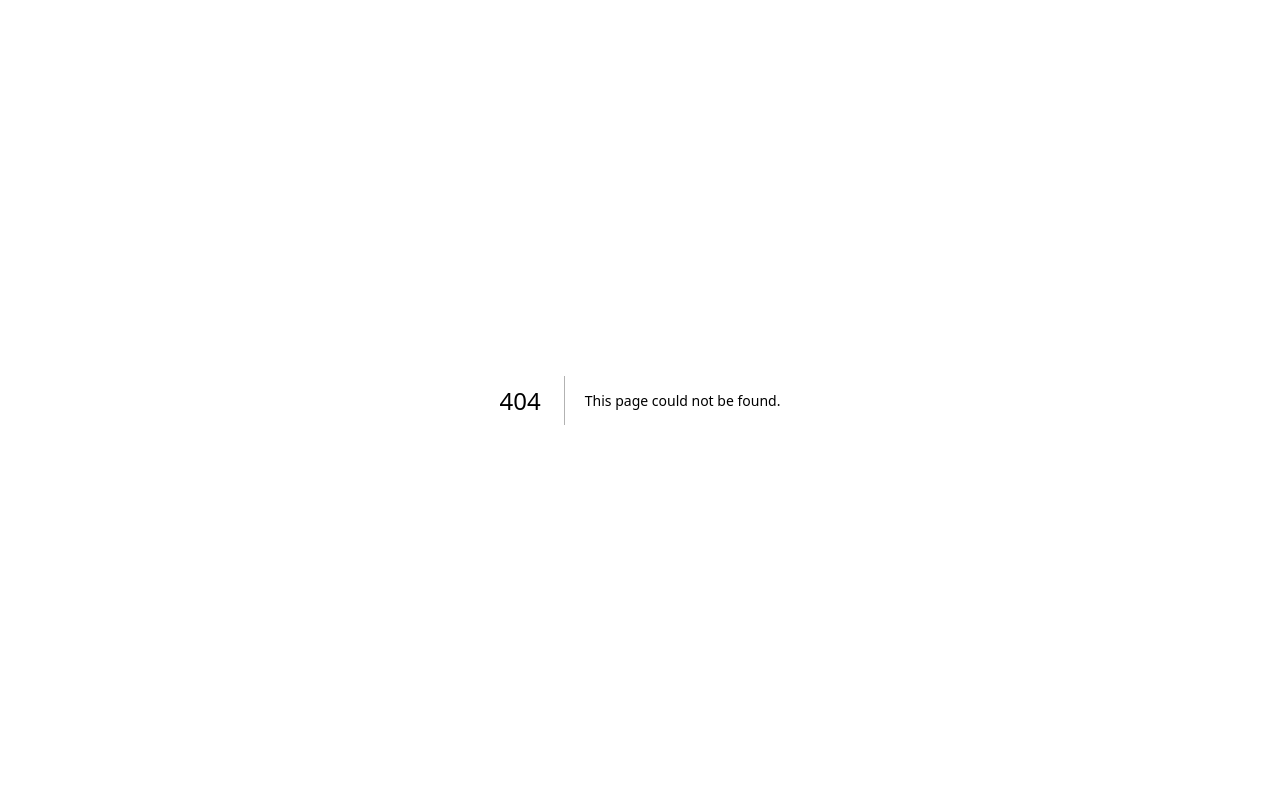
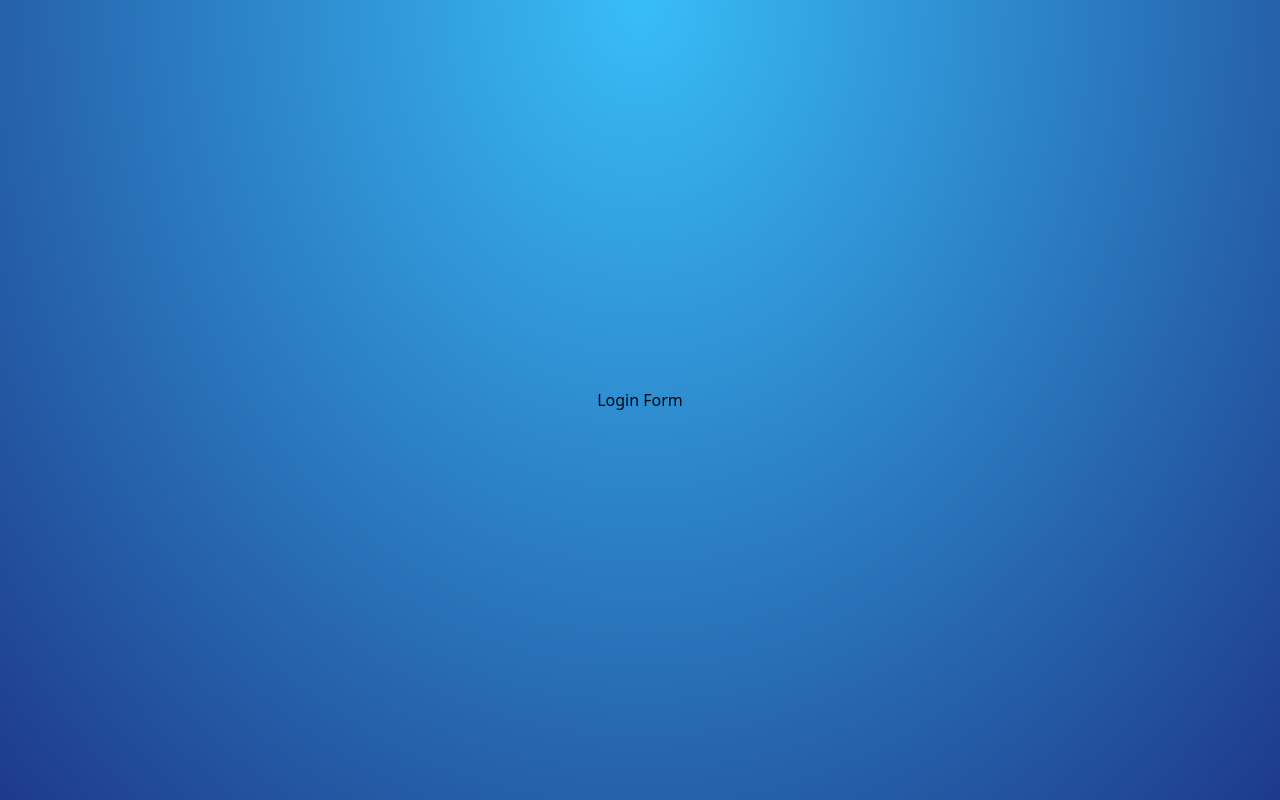
Before and after one commit to aqibzaib/Next-Auth-V5---Advanced-Guide, a Next.js app: page /auth/login in a window 1280 px wide. Before the commit this address had no page. Built offline with nearby package versions, Linux system fonts and the light colour scheme.

Commit message:
implement login button functionality and add login page layout

```diff
--- /dev/null
+++ b/src/app/auth/login/layout.tsx
@@ -0,0 +1,12 @@
+const AuthLayout = ({ children }: { children: React.ReactNode }) => {
+  return (
+    <div
+      className="h-full flex items-center justify-center
+      bg-[radial-gradient(ellipse_at_top,_#38bdf8,_#1e3a8a)] from-sky-400 to-blue-800"
+    >
+      {children}
+    </div>
+  );
+};
+
+export default AuthLayout;
--- /dev/null
+++ b/src/app/auth/login/page.tsx
@@ -0,0 +1,10 @@
+import LoginForm from "@/components/auth/login-form";
+import React from "react";
+
+export default function LoginPage() {
+  return (
+    <div>
+      <LoginForm />
+    </div>
+  );
+}
--- a/src/components/auth/login-button.tsx
+++ b/src/components/auth/login-button.tsx
@@ -1,5 +1,6 @@
 "use client";
 
+import { useRouter } from "next/navigation";
 import React from "react";
 
 interface LoginButtonProps {
@@ -13,9 +14,13 @@ export const LoginButton = ({
   mode = "redirect",
   asChild,
 }: LoginButtonProps) => {
+  const router = useRouter();
   const onClick = () => {
-    console.log("Login Button clicked");
+    router.push("/auth/login");
   };
+  if (mode === "modal") {
+    return <span>TODO: Implemented Modal</span>;
+  }
   return (
     <span className="cursor-pointer" onClick={onClick}>
       {children}
--- /dev/null
+++ b/src/components/auth/login-form.tsx
@@ -0,0 +1,5 @@
+import React from "react";
+
+export default function LoginForm() {
+  return <div>Login Form</div>;
+}
```
